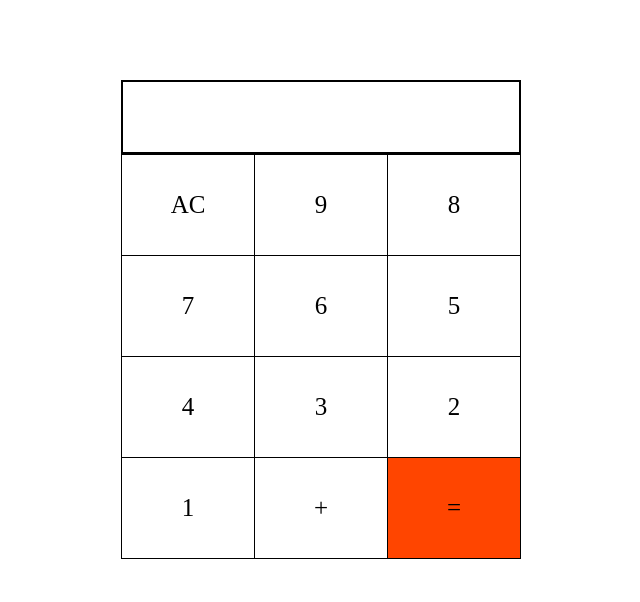
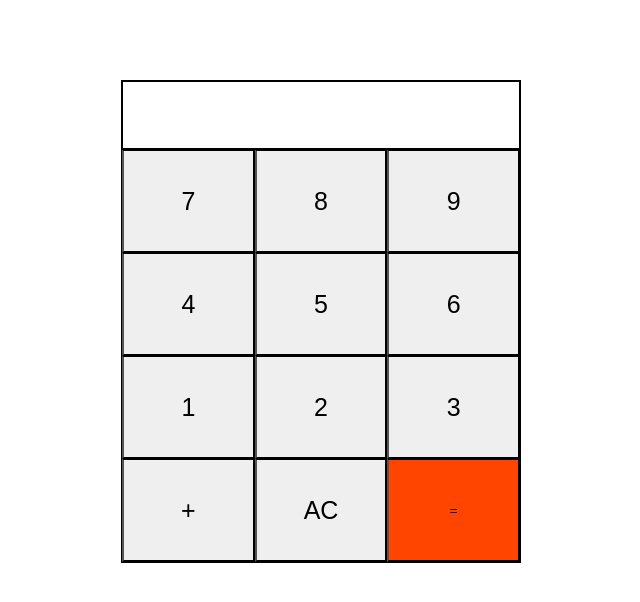
Before and after one commit to shrutibattu/Calculator, a plain HTML site: page index.html in a window 1280 px wide. Shown: the whole page, without its empty margins (319-959 px from the left). Drawn offline with Linux system fonts and the light colour scheme.

Commit message:
changed div to button and added the code

```diff
--- a/calc.js
+++ b/calc.js
@@ -0,0 +1,32 @@
+let firstNumber = 0;
+
+const display = document.querySelector(".display");
+const keys = document.querySelector(".button-container");
+const plus = document.getElementById("plus");
+
+console.log(plus);
+plus.addEventListener("click", (event) => {
+  firstNumber = display.textContent;
+  console.log(firstNumber);
+});
+
+const equal = document.getElementById("equal");
+equal.addEventListener("click", (event) => {
+  display.textContent = parseInt(firstNumber) + parseInt(display.textContent);
+});
+
+console.log(equal);
+
+keys.addEventListener("click", (event) => {
+  // console.log(event.target);
+  if (event.target.innerHTML == "=") {
+    return;
+  } else {
+    const value = event.target;
+    const keyValue = value.textContent;
+    // console.log(keyValue);
+    const displayvalue = display.textContent;
+    // console.log(displayvalue);
+    display.textContent = keyValue;
+  }
+});
--- a/index.html
+++ b/index.html
@@ -8,24 +8,34 @@
     <link rel="stylesheet" href="./styles.css" />
   </head>
   <body>
-    <section>
+    <section class="calc-page">
+
       <div class="container">
-        <div id="display"></div>
+
+        <div class = "display"></div>
+
         <div class="button-container">
-        <div class="button">AC</div>
-        <div class="button">9</div>
-        <div class="button">8</div>
-        <div class="button">7</div>
-        <div class="button">6</div>
-        <div class="button">5</div>
-        <div class="button">4</div>
-        <div class="button">3</div>
-        <div class="button">2</div>
-        <div class="button">1</div>
-        <div class="button">+</div>
 
-        <div id="equal" class="button">=</div>
+
+        <button input type="button" class="button-number">7</button>
+        <button input type="button" class="button-number">8</button>
+        <button input type="button" class="button-number">9</button>
+        <button input type="button" class="button-number">4</button>
+        <button input type="button" class="button-number">5</button>
+        <button input type="button" class="button-number">6</button>
+        <button input type="button" class="button-number">1</button>
+        <button input type="button" class="button-number">2</button>
+        <button input type="button" class="button-number">3</button>
+
+        <button id="plus" input type="button" class="button-operator">+</button>
+
+        <button input type="button" id="clear" class="button-operator">AC</button>
+
+        <button id="equal" input type="button" >=</button>
+
       </div>
+      </div>
+
     </section>
     <script src="./calc.js"></script>  </script>
   </body>
--- a/styles.css
+++ b/styles.css
@@ -1,9 +1,18 @@
+* {
+  margin: 0;
+  padding: 0;
+  box-sizing: border-box;
+}
+
 .container {
   max-width: 400px;
   margin: 10vh auto 0 auto;
 }
-#display {
+.display {
+  padding-inline-end: 20px;
   text-align: right;
+  color: orangered;
+
   height: 70px;
   line-height: 70px;
   font-size: 25px;
@@ -12,15 +21,21 @@
 .button-container {
   border-bottom: 1px solid black;
   border-left: 1px solid black;
+  border-right: 1px solid black;
   display: grid;
   grid-template-columns: 1fr 1fr 1fr;
 }
-.button-container > div {
+.button-container > button {
   border-top: 1px solid black;
-  border-right: 1px solid black;
 }
-.button {
+.button-number {
   border: 0 5px solid black;
+  line-height: 100px;
+  text-align: center;
+  font-size: 25px;
+  cursor: pointer;
+}
+.button-operator {
   line-height: 100px;
   text-align: center;
   font-size: 25px;
@@ -30,8 +45,13 @@
   background-color: orangered;
   color: black;
 }
-.button:hover {
+.button-number:hover {
   background-color: blue;
   color: orangered;
   transition: 0.5 ease-in-out;
 }
+.button-operator:hover {
+  background-color: blue;
+  color: orangered;
+  transition: 0.5 ease-in-out;
+}
```
Also changed, not shown: dist/calc.dev.js (added, +43 -0 lines).
